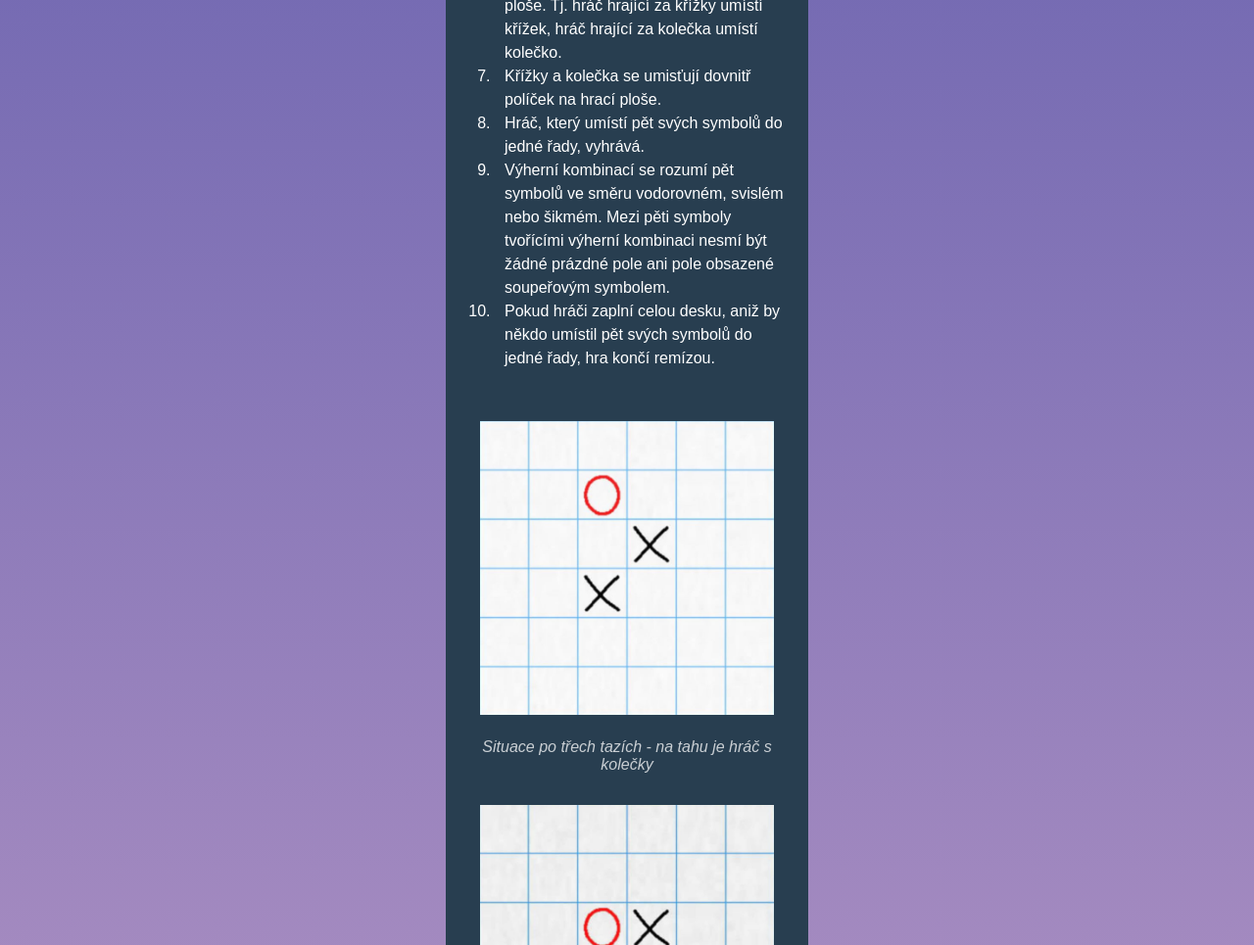
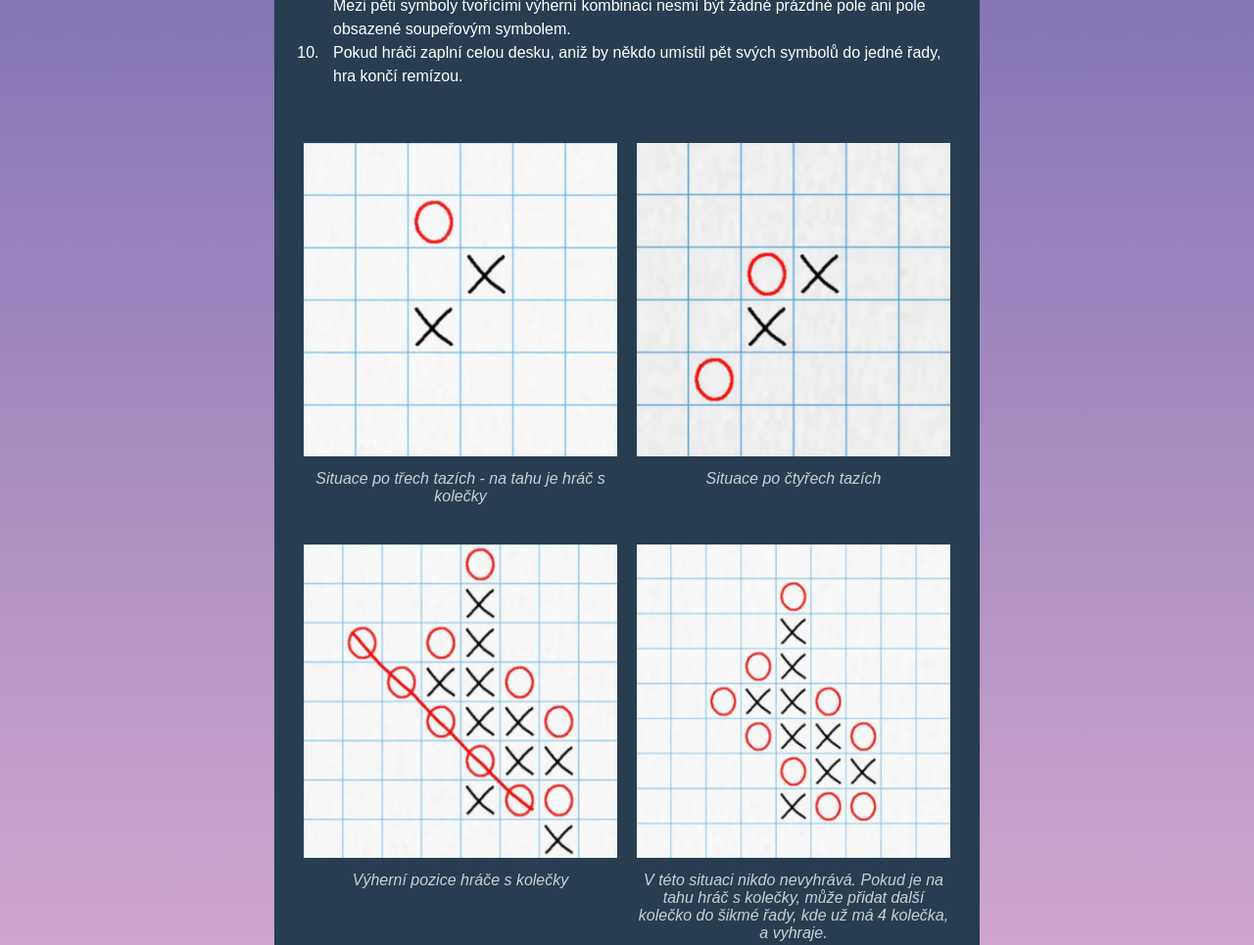
Before and after one commit to alzbetamyskova/piskvorky, a plain HTML site: page pravidla.html in a window 1280 px wide. Shown: the part 460-1425 px from the top of the page at 98% size. Drawn offline with Linux system fonts and the light colour scheme.

Commit message:
Dodělána responze

```diff
--- a/pravidla.html
+++ b/pravidla.html
@@ -10,7 +10,7 @@
 </head>
 <body>
 
-  <div class="container">
+  <div class="container container__respons">
 
     <h1 class="title">Pravidla</h1>
 
--- a/style.css
+++ b/style.css
@@ -35,7 +35,8 @@ body {
   border-radius: 10px 10px 0 0;
 }
 
-.container {
+.container,
+.container__respons {
   max-width: 370px;
   background-color: #283e50;
   border-radius: 10px 10px 0 0;
@@ -106,15 +107,37 @@ li {
   display: flex;
   flex-direction: column;
   align-items: center;
+  justify-content: center;
 }
 
 .instruction {
-  max-width: 300px;
-  padding-bottom: 20px;
+  max-width: 100%;
+  padding-bottom: 10px;
 }
+
 
 figcaption {
   text-align: center;
   font-style: italic;
   opacity: 75%;
 }
+
+@media screen and (min-width: 800px) {
+
+  .container__respons {
+    max-width: 720px;
+  }
+
+  .galery {
+    flex-direction: row;
+    flex-wrap: wrap;
+    align-items: baseline;
+  }
+
+  figure {
+    margin: 20px 10px;
+    text-align: center;
+    flex-basis: calc((100% - 80px) / 2);
+  }
+
+}
```
